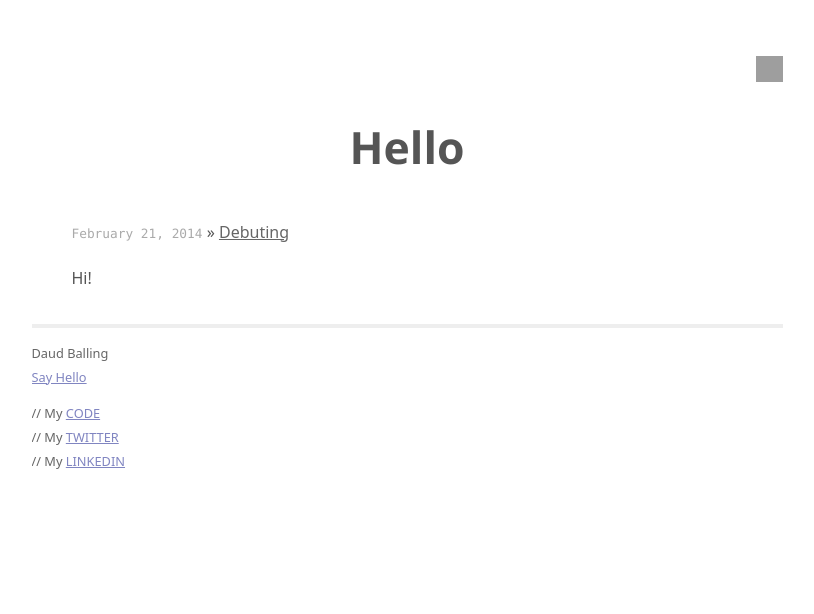
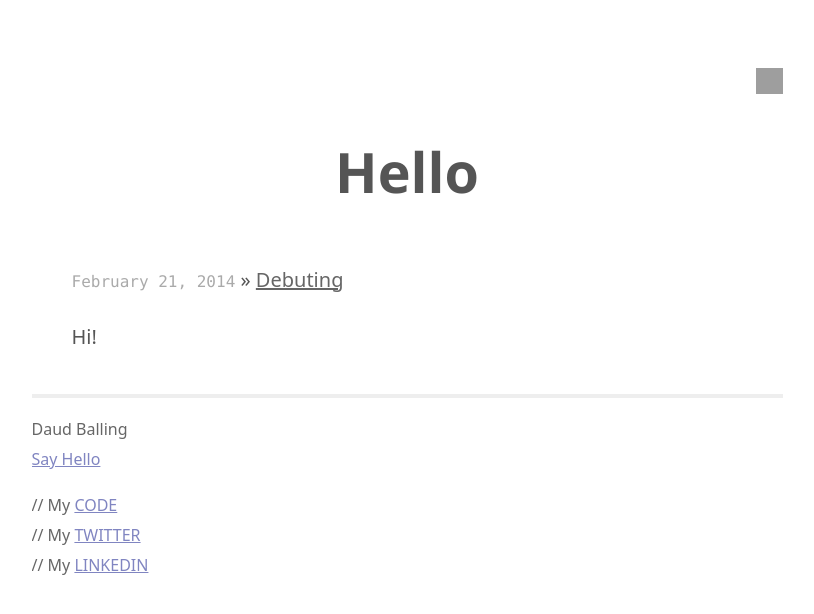
Before and after one commit to daudballing/daudballing.github.io, a Jekyll site: the page built from index.html, in a window 1280 px wide. Shown: the top 614 px of the page, without its empty margins (233-1047 px from the left). Built offline with Jekyll 4.4.1, drawn with Linux system fonts in a browser that asks for light colours; some web fonts are replaced; Markdown is read by kramdown in place of the engine named in the settings; grey boxes are pictures that could not be loaded.

Commit message:
Updated Footer (Twitter Link)

```diff
--- a/_includes/footer.html
+++ b/_includes/footer.html
@@ -4,7 +4,7 @@
     <p>Daud Balling<br /><a href="mailto:hello@daudballing.me">Say Hello</a></p>
     <p>
       // My <a href="https://github.com/daudballing">CODE</a><br />
-      // My <a href="https://twitter.com/dauddenmark">TWITTER</a><br />
+      // My <a href="https://twitter.com/daudballing">TWITTER</a><br />
       // My <a href="http://linkedin.com/in/daudballing">LINKEDIN</a><br />
     </p>
   </div>
--- a/css/main.css
+++ b/css/main.css
@@ -284,3 +284,44 @@ nav li a:hover {
   -o-animation-name: fadeIn;
   animation-name: fadeIn;
 }
+
+
+
+/*****************************************************************************/
+/*
+/* Media Screens
+/*
+/*****************************************************************************/
+
+@media screen and (max-width: 640px) {
+  body {
+    font-size: 112.5%;
+  }
+
+  nav {
+    position: fixed;
+    top: 30px;
+    width: 28%;
+    max-width: 240px;
+  }
+
+  .container {
+    display: block;
+  }
+
+  .third {
+    padding-top: 1em;
+    width: 30%;
+  }
+
+  .two-third {
+    margin-left: 4%;
+    width: 66%;
+  }
+}
+
+@media screen and (min-width: 900px) {
+  body {
+    font-size: 125%;
+  }
+}
```
